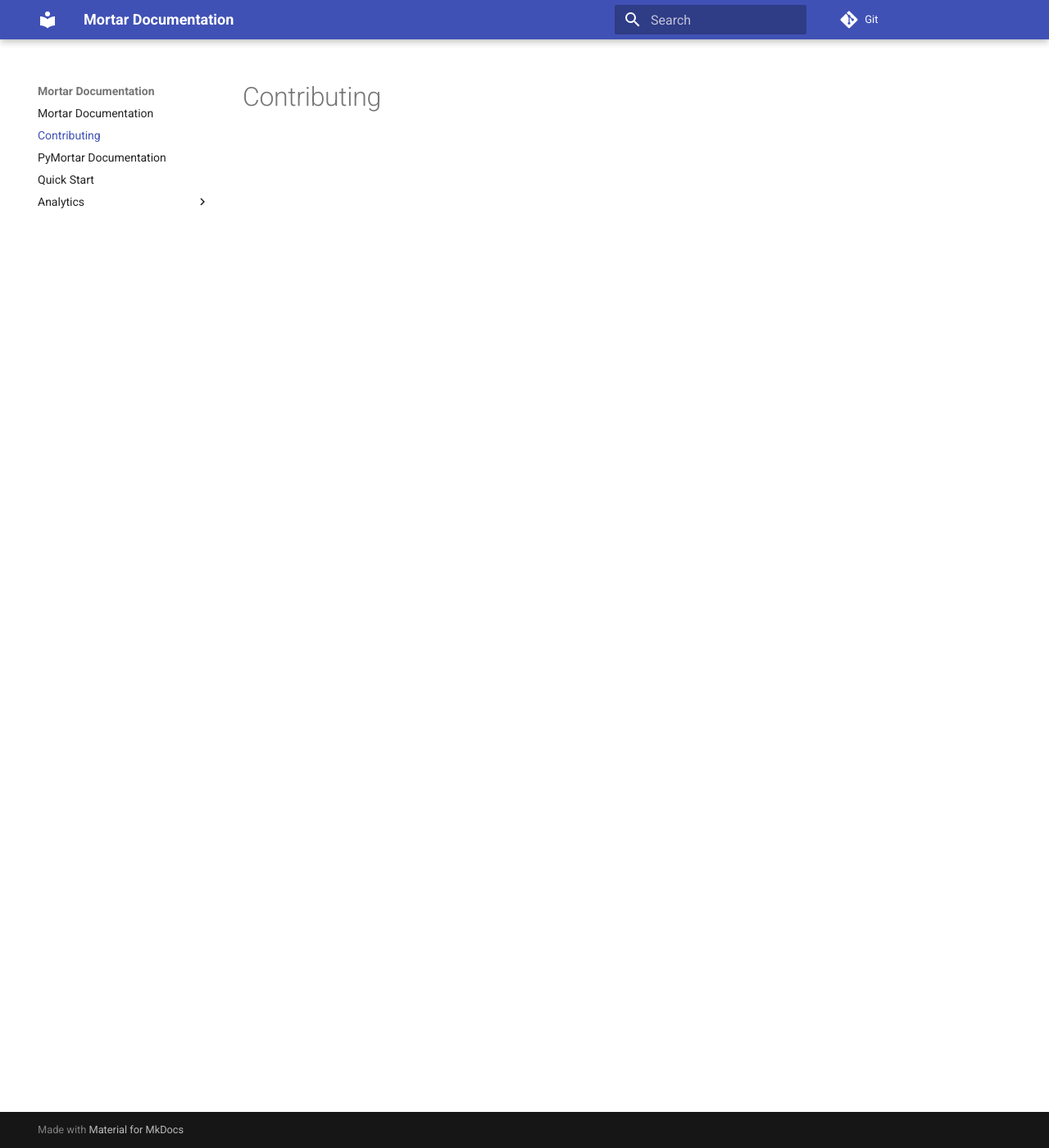
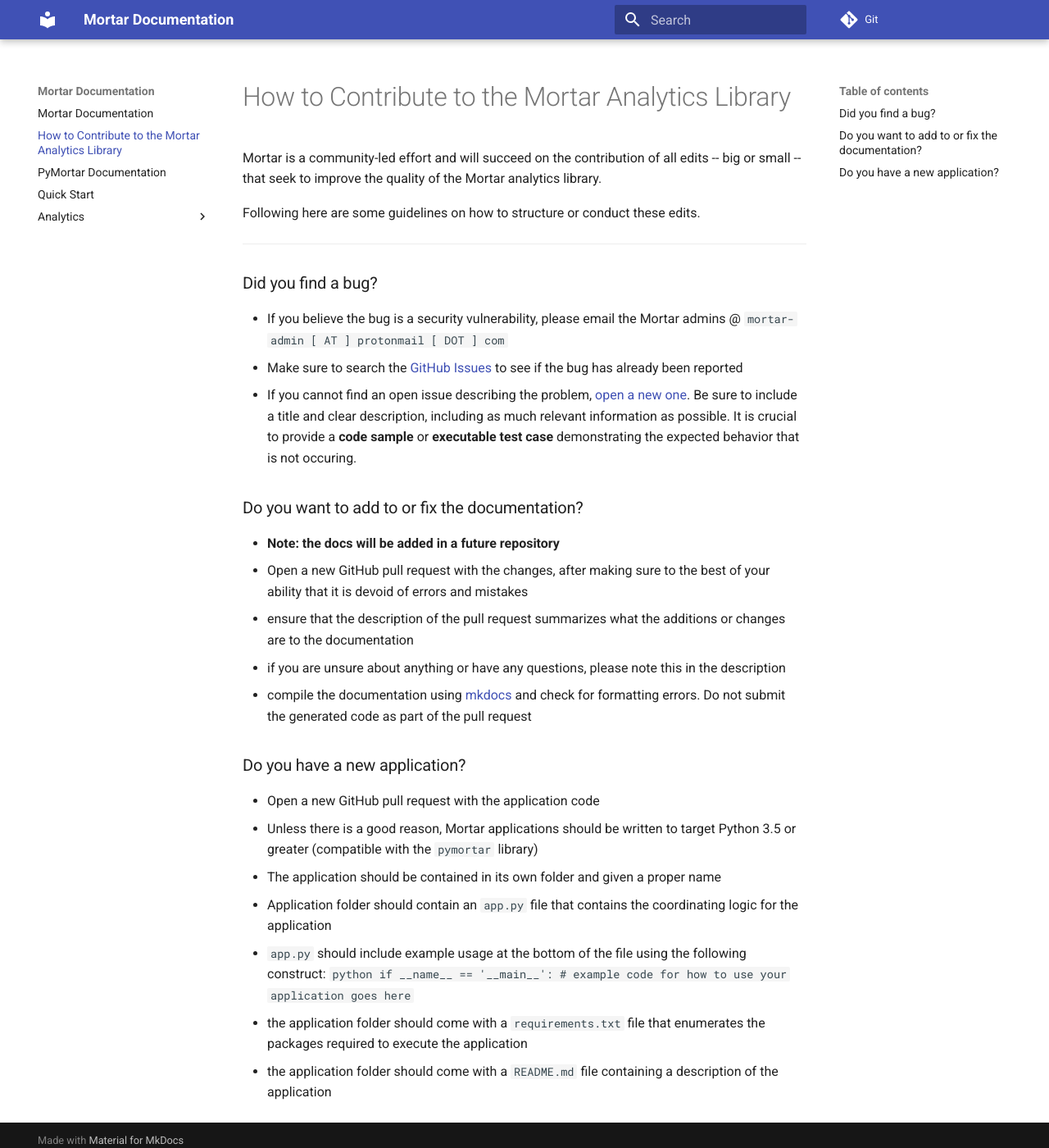
Before and after one commit to SoftwareDefinedBuildings/mortar, an MkDocs documentation site: the page built from docs/contributing.md, in a window 1280 px wide and 1400 px high. Shown: the whole window at 82% size. Built offline with MkDocs 1.6.1 and Material for MkDocs 9.7.7, drawn with Linux system fonts in a browser that asks for light colours.

Commit message:
add CONTRIBUTING from mortar-analytics page

````diff
--- a/docs/contributing.md
+++ b/docs/contributing.md
@@ -1 +1,35 @@
-# Contributing
+# How to Contribute to the Mortar Analytics Library
+
+Mortar is a community-led effort and will succeed on the contribution of all edits -- big or small -- that seek to improve the quality of the Mortar analytics library.
+
+Following here are some guidelines on how to structure or conduct these edits.
+
+---
+
+### Did you find a bug?
+
+- If you believe the bug is a security vulnerability, please email the Mortar admins @ `mortar-admin [ AT ] protonmail [ DOT ] com`
+- Make sure to search the [GitHub Issues](https://github.com/SoftwareDefinedBuildings/mortar-analytics/issues) to see if the bug has already been reported
+- If you cannot find an open issue describing the problem, [open a new one](https://github.com/SoftwareDefinedBuildings/mortar-analytics/issues/new). Be sure to include a title and clear description, including as much relevant information as possible. It is crucial to provide a **code sample** or **executable test case** demonstrating the expected behavior that is not occuring.
+
+### Do you want to add to or fix the documentation?
+
+- **Note: the docs will be added in a future repository**
+- Open a new GitHub pull request with the changes, after making sure to the best of your ability that it is devoid of errors and mistakes
+- ensure that the description of the pull request summarizes what the additions or changes are to the documentation
+- if you are unsure about anything or have any questions, please note this in the description
+- compile the documentation using [mkdocs](https://www.mkdocs.org/) and check for formatting errors. Do not submit the generated code as part of the pull request
+
+### Do you have a new application?
+
+- Open a new GitHub pull request with the application code
+- Unless there is a good reason, Mortar applications should be written to target Python 3.5 or greater (compatible with the `pymortar` library)
+- The application should be contained in its own folder and given a proper name
+- Application folder should contain an `app.py` file that contains the coordinating logic for the application
+- `app.py` should include example usage at the bottom of the file using the following construct:
+    ```python
+    if __name__ == '__main__':
+        # example code for how to use your application goes here
+    ```
+- the application folder should come with a `requirements.txt` file that enumerates the packages required to execute the application
+- the application folder should come with a `README.md` file containing a description of the application
````
